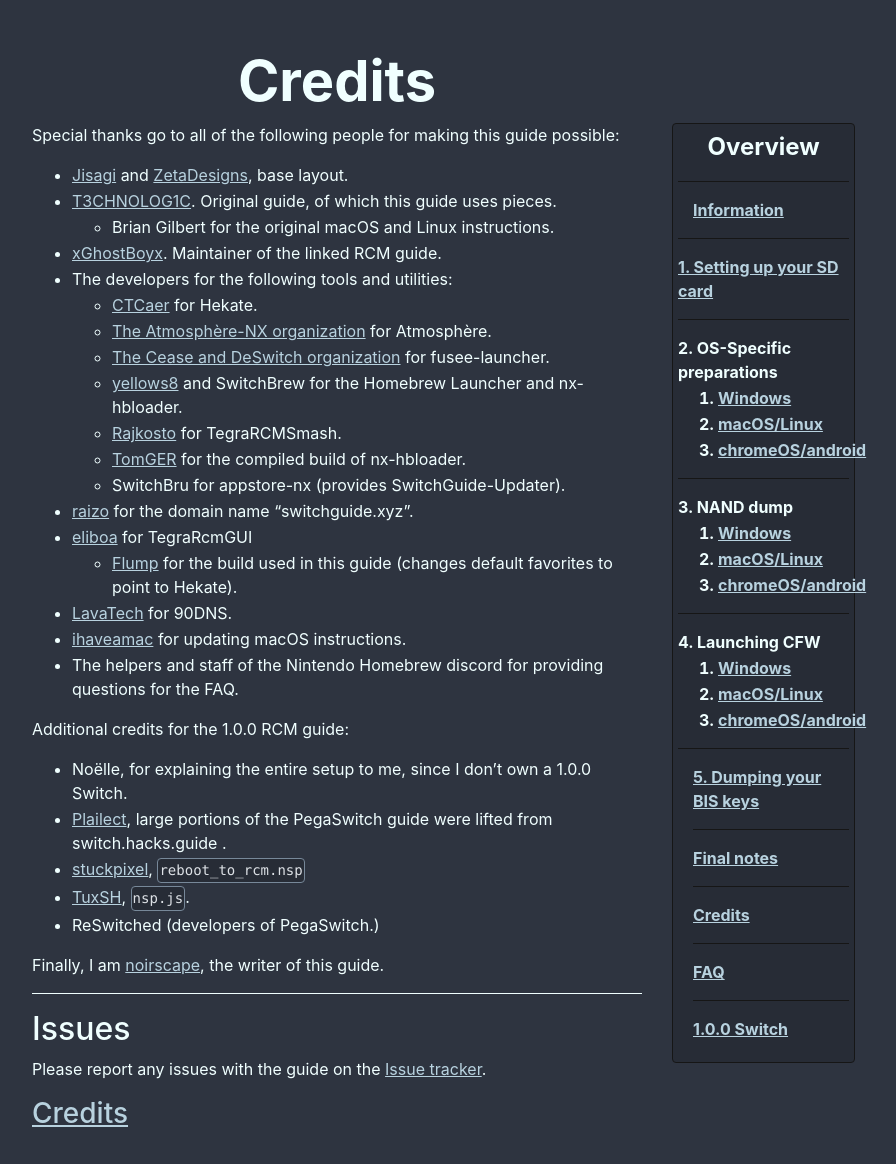
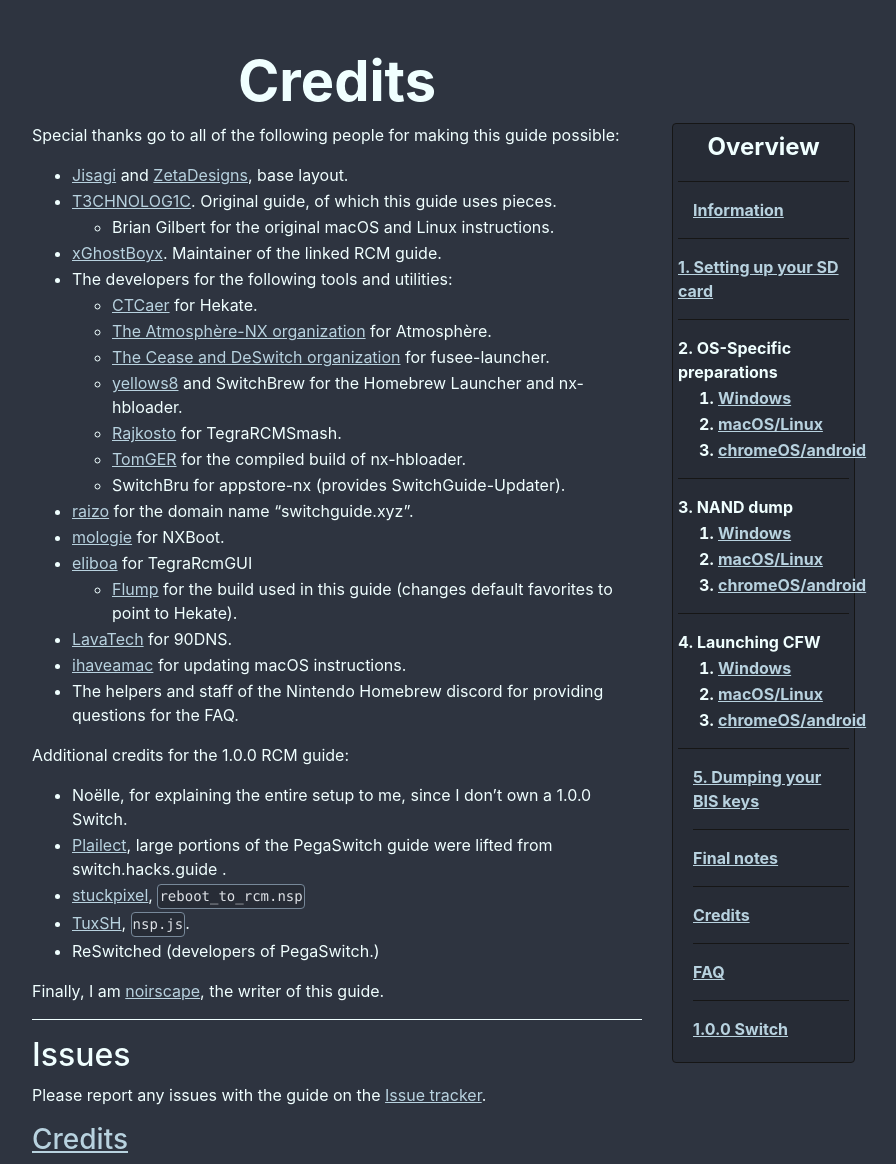
Before and after one commit to noirscape/SwitchGuideOLD, a Jekyll site: the page built from credits.md, in a window 1280 px wide. Shown: the whole page, without its empty margins (303-1199 px from the left). Built offline with Jekyll 4.4.1, drawn with Linux system fonts in a browser that asks for light colours; before the commit the page ends 1138 px from its top, so only the background shows below that.

Commit message:
Molige credit

```diff
--- a/credits.md
+++ b/credits.md
@@ -18,6 +18,7 @@
   - [TomGER](https://github.com/tumGER){: .a-table} for the compiled build of nx-hbloader.
   - SwitchBru for appstore-nx (provides SwitchGuide-Updater).
 - [raizo](https://github.com/iraizo/){: .a-table} for the domain name "switchguide.xyz".
+- [mologie](https://github.com/mologie/){: .a-table} for NXBoot.
 - [eliboa](https://github.com/eliboa/TegraRcmGUI) for TegraRcmGUI
   - [Flump](https://github.com/Flumpster) for the build used in this guide (changes default favorites to point to Hekate).
 - [LavaTech](https://lavatech.top/) for 90DNS.
```
